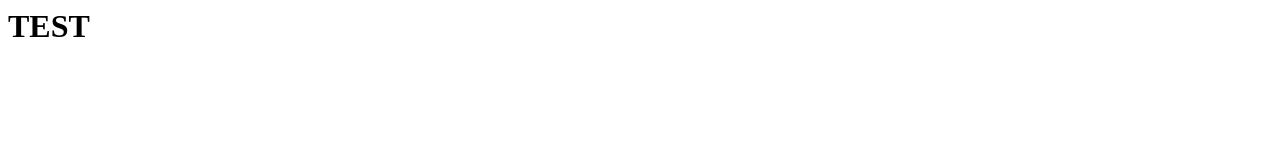
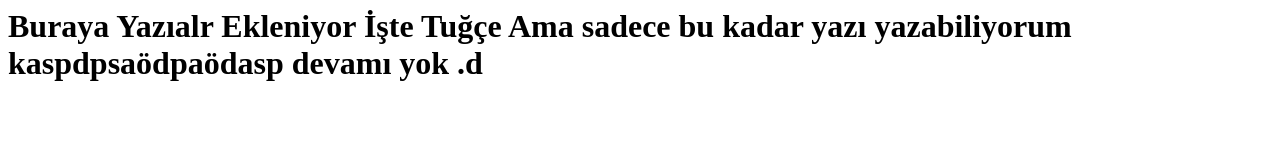
Before and after one commit to EmreCanAydgn/emrecanaydgn.github.io, a plain HTML site: page index.html in a window 1280 px wide. Drawn offline with Linux system fonts and the light colour scheme.

Commit message:
Add files via upload

```diff
--- a/index.html
+++ b/index.html
@@ -1,5 +1,5 @@
 <html>
 <body>
-<h1>TEST</h1>
+<h1>Buraya Yazıalr Ekleniyor İşte Tuğçe Ama sadece bu kadar yazı yazabiliyorum kaspdpsaödpaödasp devamı yok .d </h1>
 </body>
 </html>
```
